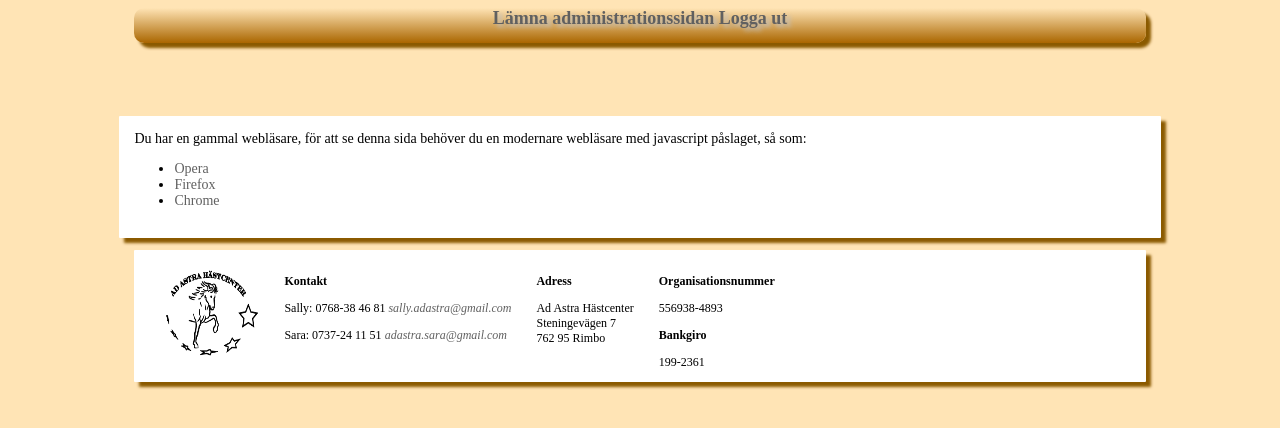
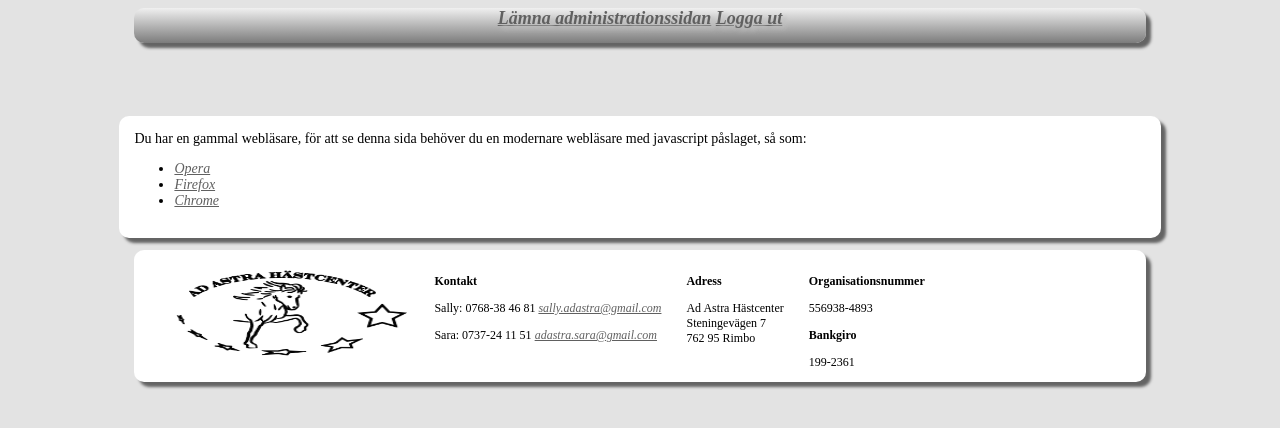
Before and after one commit to LordStraider/AdastraRepo, a Django app: template templates/adminIndex.html in a window 1280 px wide. Shown: the top 428 px of the page. Run offline with Django 3.2, Linux system fonts and the light colour scheme; the template is opened without the code that fills it, so the values that code supplies are empty; some libraries are stand-ins or nearby versions.

Commit message:
silver theme

```diff
--- a/static/css/medium.css
+++ b/static/css/medium.css
@@ -9,7 +9,8 @@
 	position:absolute;
 	z-index: -1;
 	height: 250px;
-	box-shadow: 5px 5px 3px #8B5A00;
+	box-shadow: 5px 5px 3px #646464;
+	border-radius: 10px;
 	width: 90%;
 }
 
--- a/static/css/menuIE.css
+++ b/static/css/menuIE.css
@@ -1,4 +1,4 @@
-#menu3 {
+/*#menu3 {
 	height: 45px;
 	text-align: center;
 	font-weight: bold;
@@ -18,7 +18,7 @@
 	border-color: #101010;
 	border-radius: 1px;
 	box-shadow: 5px 5px 3px #8B5A00;
-	background: #FCD59C; /*#DDC293;*/
+	background: #FCD59C;
 	padding: 0 10px;
 	list-style: none;
 	position: relative;
@@ -68,4 +68,4 @@
 
 #menu3 ul ul ul {
 	position: absolute; left: 100%; top:0;
-}
+}*/
--- a/static/css/style.css
+++ b/static/css/style.css
@@ -1,24 +1,24 @@
-a:link {color:#606060; text-decoration:none;}      /* unvisited link */
-a:visited {color:#606060; text-decoration:none;}  /* visited link */
-a:hover {color:#F0F0F0; text-decoration:underline;}  /* mouse over link */
-a:active {color:#F0F0F0; text-decoration:underline;}  /* selected link */
+a:link {color:#606060; font-style: italic; text-decoration:underline;}      /* unvisited link */
+a:visited {color:#606060; font-style: italic; text-decoration:underline;}  /* visited link */
+a:hover {color:#F0F0F0; font-style: italic; text-decoration:underline;}  /* mouse over link */
+a:active {color:#F0F0F0; font-style: italic; text-decoration:underline;}  /* selected link */
 
 body{
-	background-color: #FFE4B5;
+	background-color: #E3E3E3;
 	font-family: "Tangerine, serif";
 	font-size: 14px;
 }
 
 #displayMenu {
-	background-color: #EEC591;
+	background-color: #F0F0F0;
 	font-size: 22px;
 	width: 85px;
 	height: 35px;
 	text-shadow: 4px 3px 4px #C0C0C0;
-	background: linear-gradient(top, #FFE4B5 0%, #AA6600 100%);
-	background: -moz-linear-gradient(top, #FFE4B5 0%, #AA6600 100%);
-	background: -webkit-linear-gradient(top, #FFE4B5 0%, #AA6600 100%);
-	box-shadow: 5px 5px 3px #8B5A00;
+	background: linear-gradient(top, #F0F0F0 0%, #7C7C7C 100%);
+	background: -moz-linear-gradient(top, #F0F0F0 0%, #7C7C7C 100%);
+	background: -webkit-linear-gradient(top, #F0F0F0 0%, #7C7C7C 100%);
+	box-shadow: 5px 5px 3px #646464;
 	padding: 0 10px;
 	border-radius: 10px;
 	text-align: center;
@@ -28,9 +28,10 @@ body{
 .footer {
 	border-color: #101010;
 	border-radius: 1px;
-	box-shadow: 5px 5px 3px #8B5A00;
+	box-shadow: 5px 5px 3px #646464;
 	background-color: #FFFFFF;
 	font-size: 12px;
+	border-radius: 10px;
 }
 
 hr {
@@ -39,10 +40,6 @@ hr {
     border: 0;
     margin: 1em 0;
     padding: 0;
-}
-
-.footer a {
-	font-style: italic;
 }
 
 #footerpic {
@@ -68,8 +65,9 @@ hr {
 #siteContent {
 	border-color: #101010;
 	border-radius: 1px;
-	box-shadow: 5px 5px 3px #8B5A00;
+	box-shadow: 5px 5px 3px #646464;
 	background-color: #FFFFFF;
+	border-radius: 10px;
 	padding: 15px;
 }
 
@@ -132,14 +130,14 @@ hr {
 }
 
 #login {
-	background-color: #EEC591;
+	background-color: #F0F0F0;
 	font-size: 18px;
 	height: 35px;
 	text-shadow: 4px 3px 4px #C0C0C0;
-	background: linear-gradient(top, #FFE4B5 0%, #AA6600 100%);
-	background: -moz-linear-gradient(top, #FFE4B5 0%, #AA6600 100%);
-	background: -webkit-linear-gradient(top, #FFE4B5 0%, #AA6600 100%);
-	box-shadow: 5px 5px 3px #8B5A00;
+	background: linear-gradient(top, #F0F0F0 0%, #7C7C7C 100%);
+	background: -moz-linear-gradient(top, #F0F0F0 0%, #7C7C7C 100%);
+	background: -webkit-linear-gradient(top, #F0F0F0 0%, #7C7C7C 100%);
+	box-shadow: 5px 5px 3px #646464;
 	padding: 0 10px;
 	border-radius: 10px;
 	text-align: center;
--- a/static/css/wide.css
+++ b/static/css/wide.css
@@ -9,8 +9,9 @@
 	position:absolute;
 	z-index: -1;
 	height: 250px;
-	box-shadow: 5px 5px 3px #8B5A00;
+	box-shadow: 5px 5px 3px #646464;
 	width: 80%;
+	border-radius: 10px;
 }
 
 .center {
--- a/templates/adminIndex.html
+++ b/templates/adminIndex.html
@@ -91,7 +91,7 @@
         <div id="login"><a href="/">Lämna administrationssidan</a> <a href="/logout/">Logga ut</a></div>
     </div>
 
-    <div id="displayMenu">Menu</div>
+    <div id="displayMenu">Meny</div>
     <div id="menu3"></div>
     <hr>
 
@@ -101,7 +101,7 @@
     <div class='center footer'>
             <hr>
             <div id="footerpic">
-                <img src="/media/footer.png" alt="Ad Astra Hästcenter" width="100" height="100">
+                <img src="/media/footer.png" alt="Ad Astra Hästcenter" width="250" height="100">
             </div>
             <div id="kontakt">
                 <p><b>Kontakt</b></p>
--- a/templates/index.html
+++ b/templates/index.html
@@ -204,7 +204,7 @@
             </div>
         </div>
 
-        <div id="displayMenu">Menu</div>
+        <div id="displayMenu">Meny</div>
         <div id="menu3"></div>
         <hr>
 
```
Also changed, not shown: static/css/menu.css (+14 -14 lines), static/css/menuNarrow.css (+6 -6 lines), static/css/narrow.css (+2 -9 lines).
